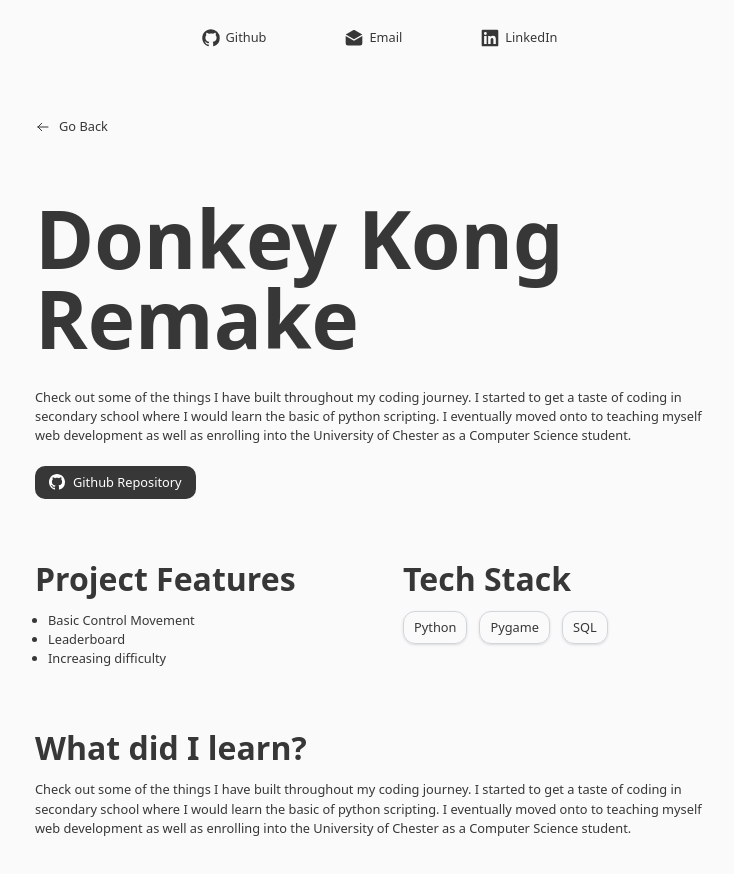
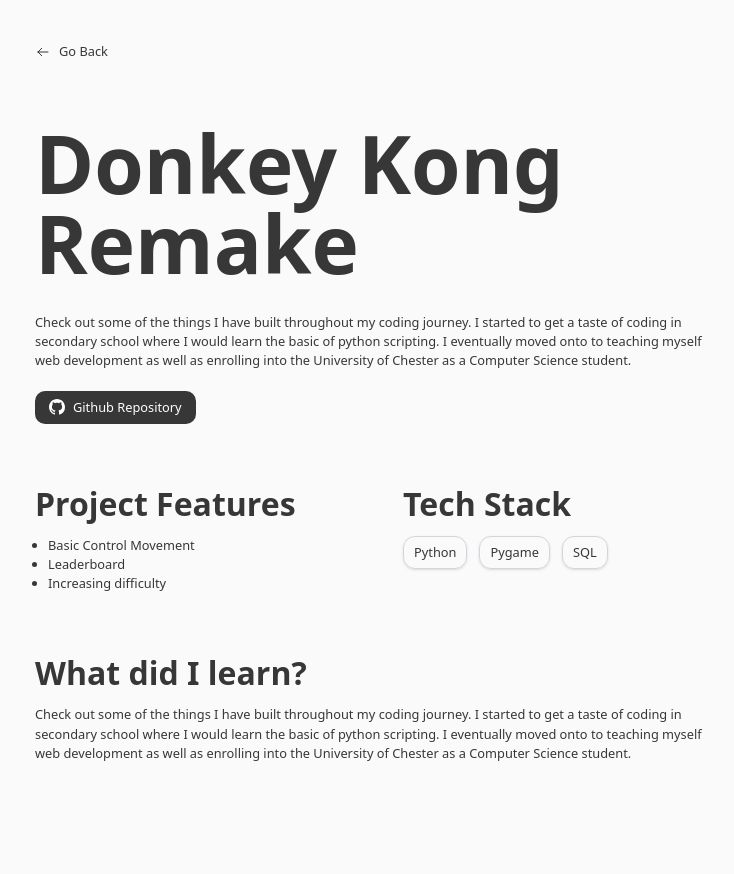
Before and after one commit to Bobby-Shaw/portfolio, a React (Vite) app: page /project/0 in a window 1280 px wide. Shown: the top 874 px of the page, without its empty margins (261-995 px from the left). After the commit the page ends 803 px from the top, so only its background shows below. Built offline with nearby package versions, Linux system fonts and the light colour scheme.

Commit message:
removing navbar from ProjectPage.jsx - I did't like it

```diff
--- a/src/ProjectPage.jsx
+++ b/src/ProjectPage.jsx
@@ -10,15 +10,13 @@ export default function ProjectPage() {
 
     return (
         <>
-            <Navbar></Navbar>
             <section className="p-10 flex flex-col gap-12 max-w-3xl ml-auto mr-auto">
                 <Link to="/">
                     <div className="cursor-pointer flex flex-row items-center border-b border-b-transparent gap transition-colors duration-150 ease-in-out hover:border-b-black w-fit">
                         <svg xmlns="http://www.w3.org/2000/svg" fill="none" viewBox="0 0 24 24" stroke-width="1" stroke="currentColor" class="size-6">
                             <path stroke-linecap="round" stroke-linejoin="round" d="M6.75 15.75 3 12m0 0 3.75-3.75M3 12h10" />
                         </svg>
-                        <span className="">
-                        Go Back</span>
+                        <span className="">Go Back</span>
                    </div>
                 </Link>
                 <section className="flex flex-col gap-5">
```
